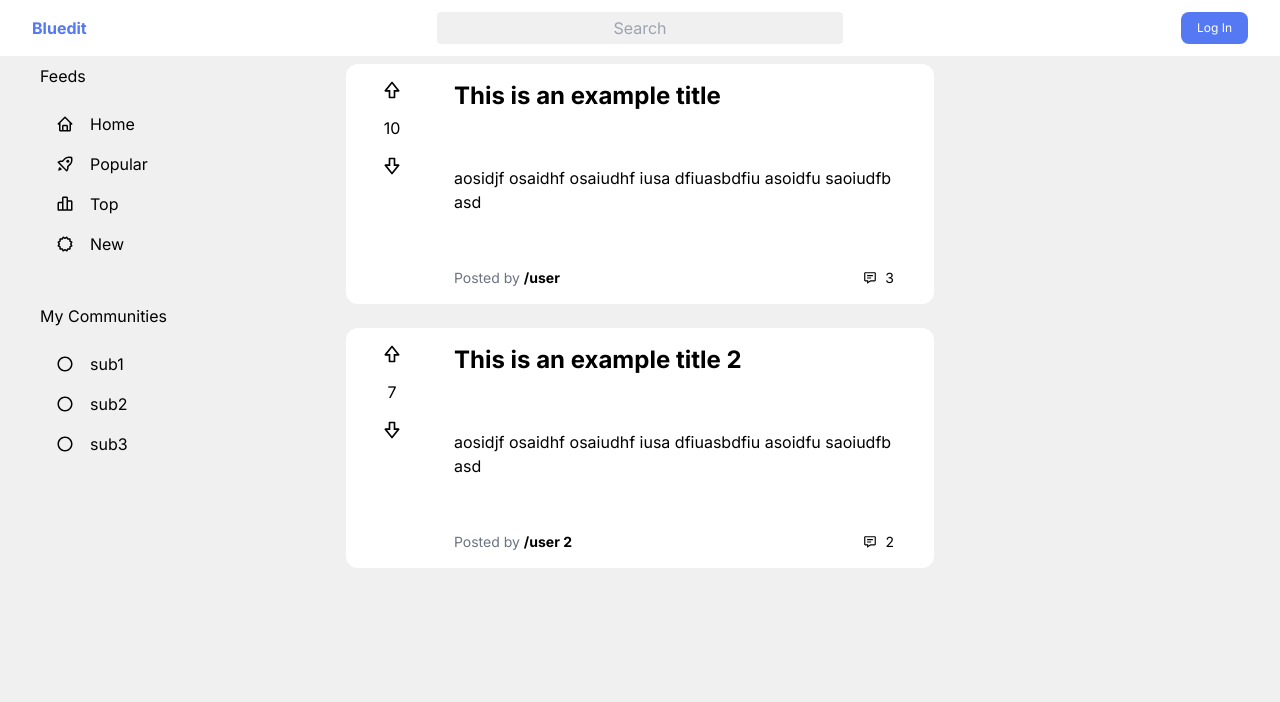
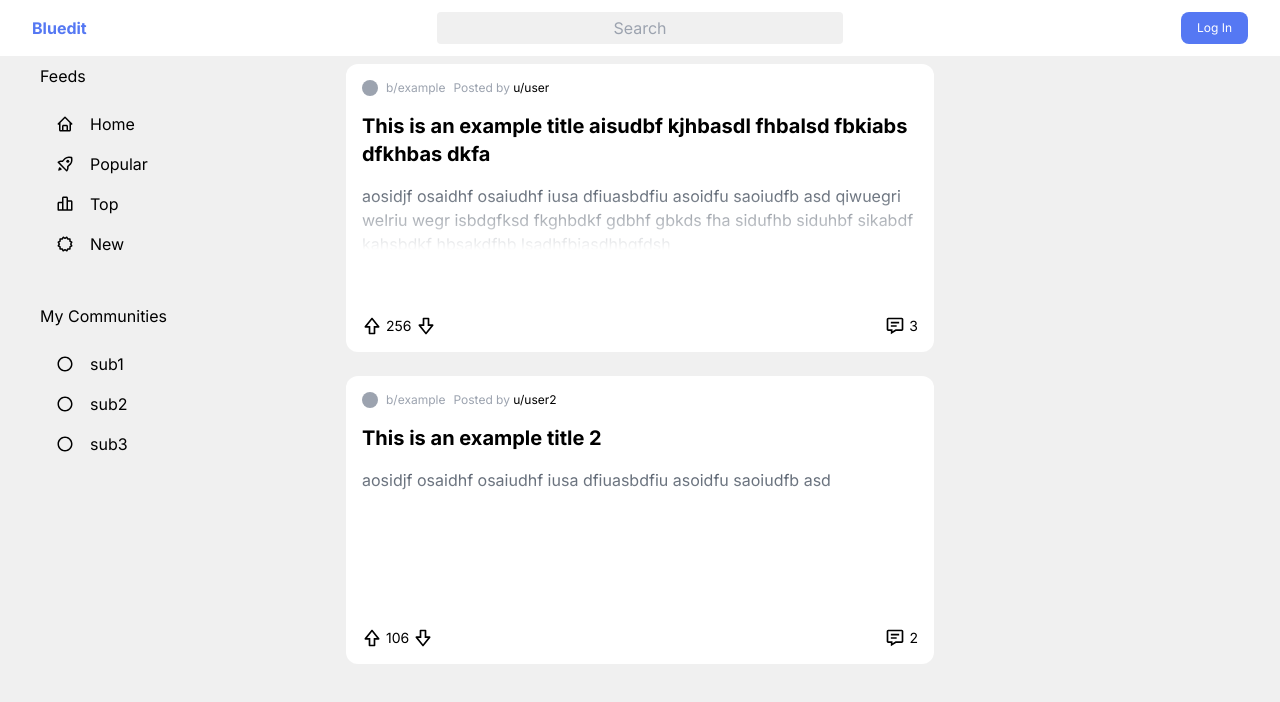
Before and after one commit to fernandoxmartin/bluedit, a Next.js app: page / in a window 1280 px wide. Shown: the top 702 px of the page. Built offline with nearby package versions, Linux system fonts and the light colour scheme; no server answers.

Commit message:
updated design of posts

```diff
--- a/components/mobile-nav.js
+++ b/components/mobile-nav.js
@@ -39,8 +39,8 @@ export const MobileNav = () => {
     <div
       className={
         isOpen
-          ? "w-full h-[120vh] bg-primary absolute top-16 left-0  opacity-1 pointer-events-auto transition-all duration-500 dark:bg-dark lg:hidden"
-          : "w-full h-full bg-light absolute top-16 left-0 opacity-0 pointer-events-none transition-all duration-500 dark:bg-dark lg:hidden"
+          ? "w-full h-[120vh] bg-primary absolute top-16 left-0 z-10 opacity-1 pointer-events-auto transition-all duration-500 dark:bg-dark lg:hidden"
+          : "w-full h-full bg-light absolute top-16 left-0 z-10 opacity-0 pointer-events-none transition-all duration-500 dark:bg-dark lg:hidden"
       }
     >
       <div className="lg:flex flex-col w-full h-full text-light p-8 relative">
--- a/components/post-card.js
+++ b/components/post-card.js
@@ -7,29 +7,43 @@ export const PostCard = ({ posts }) => {
         return (
           <div
             key={post.id}
-            className="h-60 bg-light dark:bg-dark lg:rounded-xl flex mb-6 dark:text-dark-text"
+            className="h-72 bg-light p-4 lg:rounded-xl flex flex-col mb-6 dark:bg-dark dark:text-dark-text"
           >
-            <div className="w-1/6 flex flex-col items-center pt-4">
-              <BiUpvote className="text-xl" />
-              <p className="p-4">{post.votes}</p>
-              <BiDownvote className="text-xl" />
+            <div className="row-span-2 mb-4">
+              <div className="flex items-center mb-4 text-xs text-gray-400">
+                <div className="w-4 h-4 bg-gray-400 rounded-full mr-2"></div>
+                <p>b/{post.sub}</p>
+                <div className="ml-2">
+                  <p>
+                    Posted by{" "}
+                    <span className="text-light-text dark:text-light">
+                      u/{post.user}
+                    </span>
+                  </p>
+                </div>
+              </div>
+              <h2 className="text-xl font-bold line-clamp-2 dark:text-light">
+                {post.title}
+              </h2>
             </div>
-            <div className="flex flex-col justify-between p-4 pr-10">
-              <h1 className="text-2xl font-bold dark:text-light">
-                {post.title}
-              </h1>
-              <p>{post.content}</p>
-              <div className="flex items-center justify-between">
-                <p className="text-sm text-gray-500 dark:text-gray-400">
-                  Posted by{" "}
-                  <span className="text-light-text dark:text-light font-bold">
-                    /{post.author}
-                  </span>
-                </p>
-                <div className="flex items-center gap-2 text-sm">
-                  <BiMessageDetail />
-                  <p>{post.comments}</p>
-                </div>
+
+            <div className="h-full row-span-3 relative -z-5">
+              <div className="absolute top-0 left-0 w-full h-full bg-gradient-to-t from-light via-light dark:via-dark dark:from-dark"></div>
+              <div className="line-clamp-3 text-gray-600 dark:text-dark-text">
+                {post.content}
+              </div>
+            </div>
+
+            <div className="flex items-center justify-between text-sm">
+              <div className="flex items-center">
+                <BiUpvote className="text-xl" />
+                <p className="px-1">{post.votes}</p>
+                <BiDownvote className="text-xl" />
+              </div>
+
+              <div className="flex items-center">
+                <BiMessageDetail className="text-xl" />
+                <p className="pl-1">{post.comments}</p>
               </div>
             </div>
           </div>
--- a/components/posts.js
+++ b/components/posts.js
@@ -6,18 +6,22 @@ export const Posts = () => {
   const posts = [
     {
       id: 1,
-      votes: 10,
-      title: "This is an example title",
-      content: "aosidjf osaidhf osaiudhf iusa dfiuasbdfiu asoidfu saoiudfb asd",
-      author: "user",
+      votes: 256,
+      title:
+        "This is an example title aisudbf kjhbasdl fhbalsd fbkiabs dfkhbas dkfa",
+      content:
+        "aosidjf osaidhf osaiudhf iusa dfiuasbdfiu asoidfu saoiudfb asd qiwuegri welriu wegr isbdgfksd fkghbdkf gdbhf gbkds fha sidufhb siduhbf sikabdf kahsbdkf hbsakdfhb lsadhfbiasdhbgfdsh",
+      user: "user",
+      sub: "example",
       comments: 3,
     },
     {
       id: 2,
-      votes: 7,
+      votes: 106,
       title: "This is an example title 2",
       content: "aosidjf osaidhf osaiudhf iusa dfiuasbdfiu asoidfu saoiudfb asd",
-      author: "user 2",
+      user: "user2",
+      sub: "example",
       comments: 2,
     },
   ];
--- a/package.json
+++ b/package.json
@@ -12,6 +12,7 @@
     "@next-auth/prisma-adapter": "^1.0.5",
     "@next/font": "13.1.2",
     "@prisma/client": "^4.9.0",
+    "@tailwindcss/line-clamp": "^0.4.2",
     "eslint": "8.31.0",
     "eslint-config-next": "13.1.2",
     "next": "13.1.2",
--- a/tailwind.config.js
+++ b/tailwind.config.js
@@ -17,7 +17,6 @@ module.exports = {
         "light-bg": "#F0F0F0",
         "light-accent": "#E9EDF9",
         "light-text": "#000000",
-        "gray-1": "ffffff",
         dark: "#2C2C2C",
         "dark-bg": "#1C1C1C",
         "dark-accent": "#212531",
@@ -26,5 +25,5 @@ module.exports = {
       },
     },
   },
-  plugins: [],
+  plugins: [require("@tailwindcss/line-clamp")],
 };
```
Also changed, not shown: 1 other file (tests, documents, lock files or other folders).
